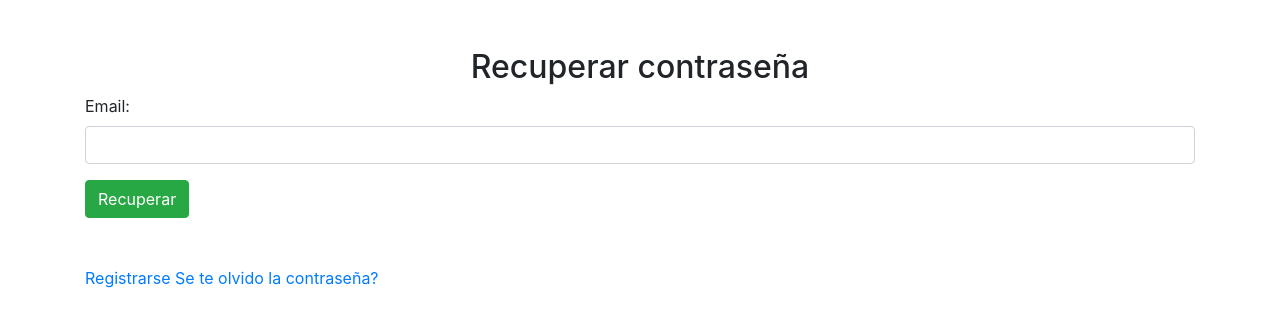
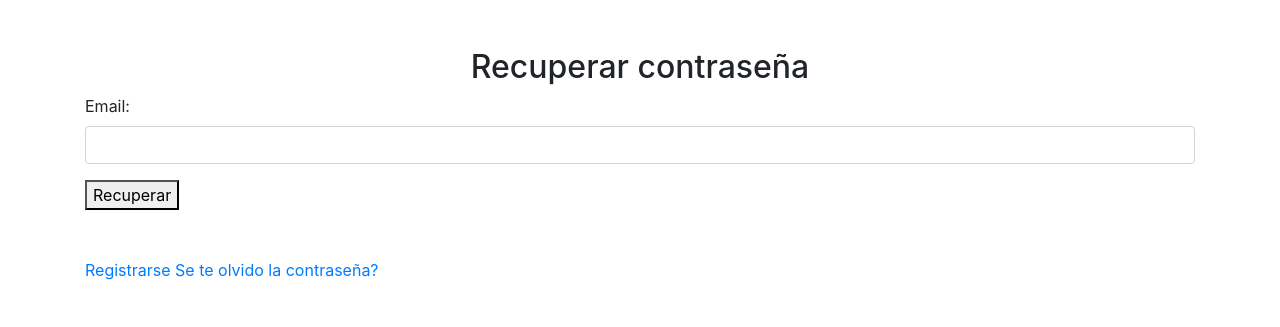
Before and after one commit to crashelly/secure_login, a PHP site: page /recovery.php in a window 1280 px wide. Shown: the top 327 px of the page. Run offline with PHP 8.4, Linux system fonts and the light colour scheme; some libraries are stand-ins or nearby versions.

```diff
--- a/recovery.php
+++ b/recovery.php
@@ -11,7 +11,7 @@
 <body>
     <div class="container mt-5">
         <h2 class="text-center">Recuperar contraseña</h2>
-        <form id="loginForm" method="post" action="php/controller/sendEmail.php">
+        <form id="" method="post" action="php/controller/sendEmail.php">
             <div class="form-group">
                 <label for="email">Email:</label>
                 <input type="text" class="form-control" id="email" name="email" required>
@@ -25,10 +25,10 @@
                     </div>
                 </div>
             </div> -->
-            <!-- <div class="form-group">
+            <div class="form-group">
                 <div class="g-recaptcha" data-sitekey="6Lel0zIqAAAAAJ4Lj8KIxWUQOCKG1Y-ga7nrgD9y"></div>
-            </div> -->
-            <button type="submit" class="btn btn-success">Recuperar</button>
+            </div>
+            <button type="submit" class="">Recuperar</button>
         </form>
         <br><br>
         <a href="registro.php">Registrarse</a>
```
